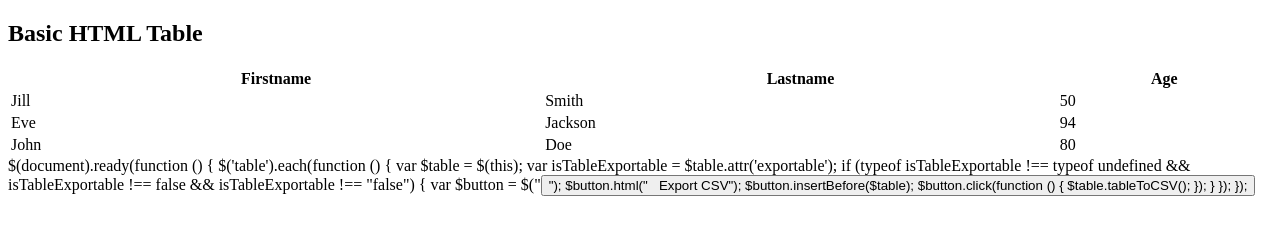
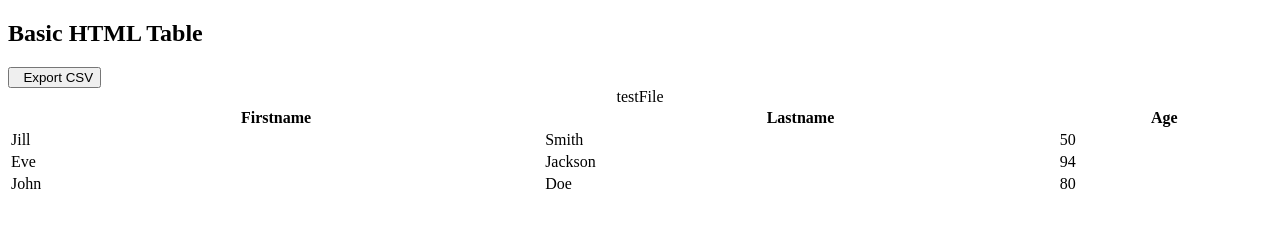
Before and after one commit to nomanyousaf1658/Create-CSV-file-from-table, a plain HTML site: page index.html in a window 1280 px wide. Drawn offline with nearby package versions, Linux system fonts and the light colour scheme.

Commit message:
Update index.html

```diff
--- a/index.html
+++ b/index.html
@@ -3,12 +3,14 @@
     <head>
         <title>Create CSV file from table</title>
         <script src="https://code.jquery.com/jquery-3.4.1.min.js" integrity="sha256-CSXorXvZcTkaix6Yvo6HppcZGetbYMGWSFlBw8HfCJo=" crossorigin="anonymous"></script>
+        <script src="tableToCsv.js"></script>
     </head>
     <body>
 
         <h2>Basic HTML Table</h2>
 
         <table style="width:100%" exportable="true">
+            <caption>testFile</caption>
             <tr>
                 <th>Firstname</th>
                 <th>Lastname</th>
@@ -32,7 +34,7 @@
         </table>
 
 
-<scrip>
+        <script>
             $(document).ready(function () {
                 $('table').each(function () {
                     var $table = $(this);
```
Lines whose indentation alone changed are shown as unchanged.
